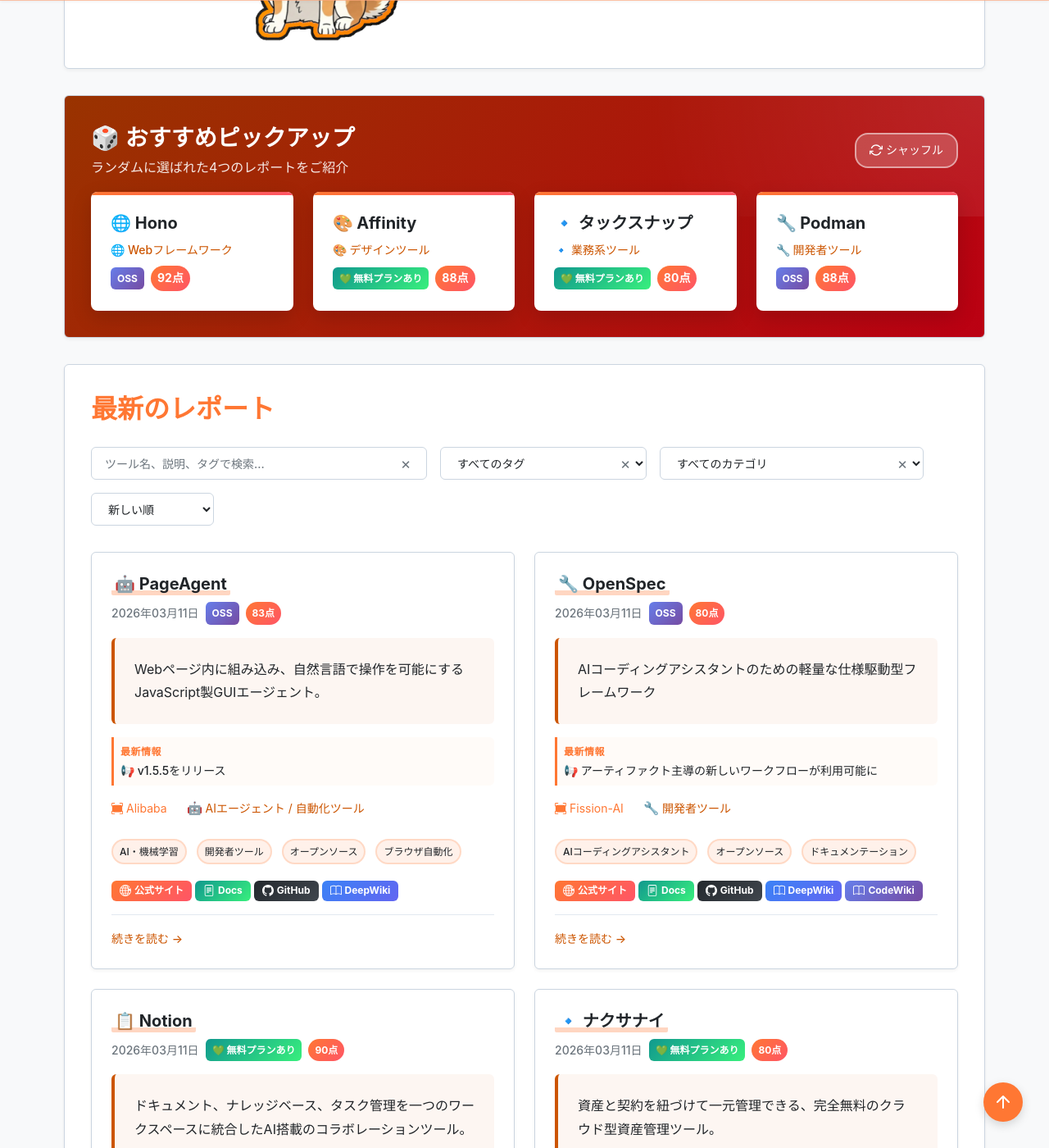
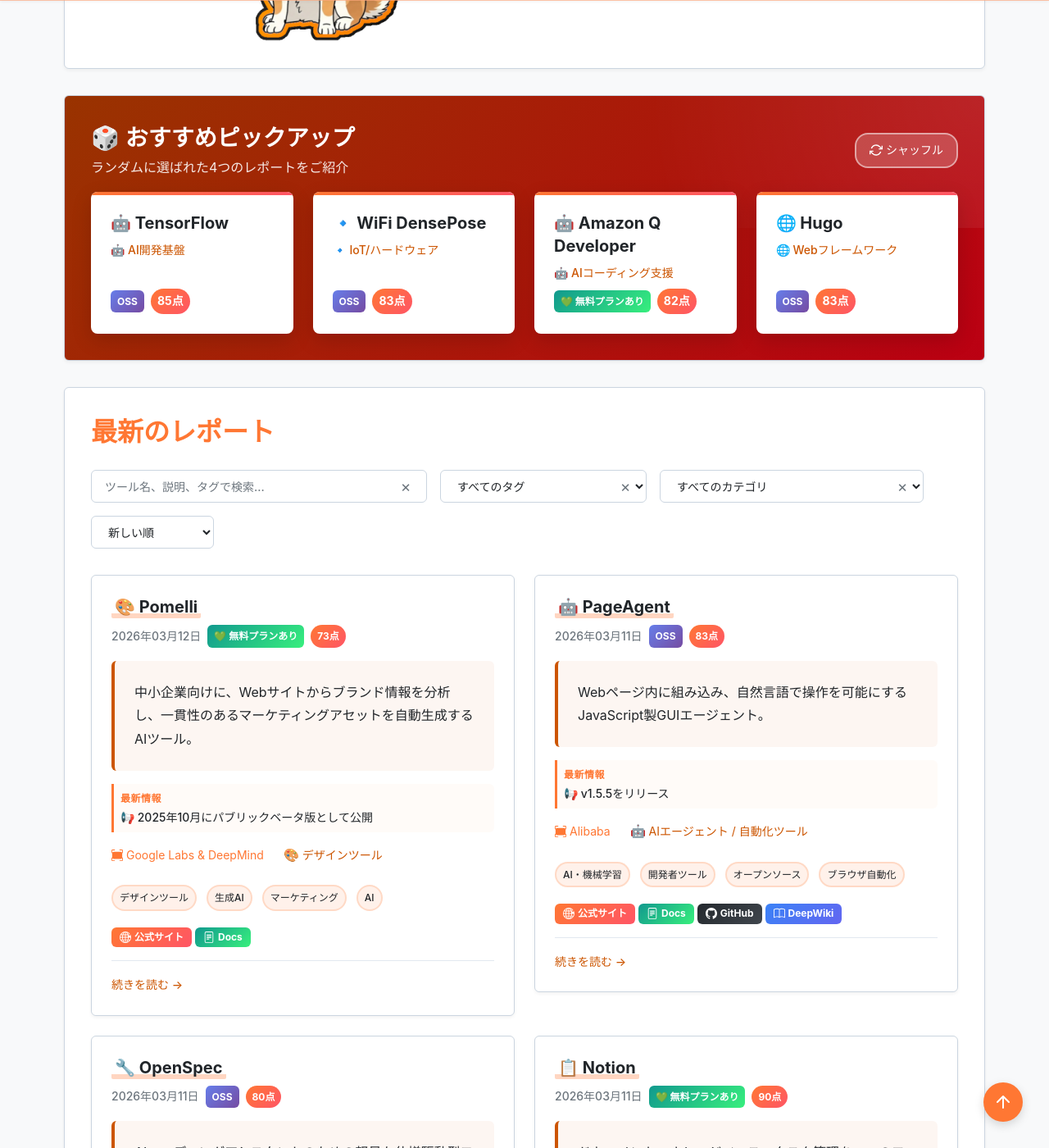
Before and after one commit to aegisfleet/tool-survey-report, a Jekyll site: the page built from index.md, in a window 1280 px wide and 1400 px high, scrolled down 401 px. Shown: the whole window at 82% size. Built offline with Jekyll 4.4.1, drawn with Linux system fonts in a browser that asks for light colours; part of the change alters nothing that is shown.

Commit message:
feat: Add Pomelli tool report (#929)
Creates a new survey report for the Google Labs & DeepMind "Pomelli" tool.
- Automatically populated 17 sections using gathered information from official site and tech media.
- Verified and established bi-directional relationship links with Canva and ChatGPT.
- Ensured category "デザインツール" follows internal standard vocabulary.
- Completed all check-links and YAML linting validations.

Co-authored-by: google-labs-jules[bot] <161369871+google-labs-jules[bot]@users.noreply.github.com>

```diff
--- a/_reports/canva.md
+++ b/_reports/canva.md
@@ -59,6 +59,7 @@ relationships:
   related_tools:
     - "Figma"
     - "GIMP"
+    - "Pomelli"
     - "Miro"
     - "Gamma"
     - "Speaker Deck"
--- a/_reports/chatgpt.md
+++ b/_reports/chatgpt.md
@@ -56,6 +56,7 @@ relationships:
   related_tools:
     - "Gemini"
     - "Claude"
+    - "Pomelli"
     - "DeepSeek"
     - "Grok"
     - "Microsoft 365 Copilot"
--- /dev/null
+++ b/_reports/pomelli.md
@@ -0,0 +1,343 @@
+---
+# === フロントマター ===
+# 【必須項目】
+title: "Pomelli 調査レポート"
+tool_name: "Pomelli"
+tool_reading: "ポメリ"
+category: "デザインツール"
+developer: "Google Labs & DeepMind"
+official_site: "https://labs.google.com/pomelli/"
+date: "2026-03-12"
+last_updated: "2026-03-12"
+tags:
+  - "デザインツール"
+  - "生成AI"
+  - "マーケティング"
+  - "AI"
+description: "中小企業向けに、Webサイトからブランド情報を分析し、一貫性のあるマーケティングアセットを自動生成するAIツール。"
+
+# 【クイックサマリー】ホーム画面のカード表示用
+quick_summary:
+  has_free_plan: true
+  is_oss: false
+  starting_price: "無料"
+  target_users:
+    - "マーケター"
+    - "中小企業"
+    - "コンテンツクリエイター"
+  latest_highlight: "2025年10月にパブリックベータ版として公開"
+  update_frequency: "高"
+
+# 【ツール評価】100点満点、基準点70点からの加減算方式
+evaluation:
+  score: 73
+  base_score: 70
+  plus_points:
+    - point: 5
+      reason: "既存のWebサイトから自動でブランドプロファイルを作成できる画期的なアプローチ"
+  minus_points:
+    - point: -2
+      reason: "まだパブリックベータ版であり、出力がテンプレート化されている場合がある"
+  summary: "中小企業のマーケティング活動を強力に支援する有望なツールだが、発展途上のベータ版である点には留意が必要。"
+
+# 【任意項目】該当するもののみ記載
+links:
+  documentation: "https://labs.google.com/pomelli/about"
+relationships:
+  parent: null
+  children: []
+  related_tools:
+    - "Canva"
+    - "ChatGPT"
+---
+
+# **Pomelli 調査レポート**
+
+## **1. 基本情報**
+
+<!--
+【ガイドライン】
+- 必須: ツール名、開発元、公式サイト、カテゴリ、概要
+- 概要は2-3文で簡潔に記述
+-->
+
+* **ツール名**: Pomelli
+* **ツールの読み方**: ポメリ
+* **開発元**: Google Labs & DeepMind
+* **公式サイト**: [https://labs.google.com/pomelli/](https://labs.google.com/pomelli/)
+* **関連リンク**:
+  * ドキュメント: [https://labs.google.com/pomelli/about](https://labs.google.com/pomelli/about)
+* **カテゴリ**: デザインツール
+* **概要**: Pomelliは、Google LabsとDeepMindが開発したAIマーケティングツールです。ユーザーのWebサイトをスキャンしてブランドのDNAプロファイルを構築し、一貫性のあるマーケティングキャンペーンとアセットを自動生成します。
+
+## **2. 目的と主な利用シーン**
+
+<!--
+【ガイドライン】
+- 3-5項目を箇条書きで記述
+- 想定利用者を具体的に記載
+-->
+
+* **解決する課題**: 専任のデザインチームやコピーライターがいない中小企業における、ブランドに一貫性のあるマーケティングアセット作成の負担軽減。
+* **想定利用者**: 中小企業、マーケティング担当者、コンテンツクリエイター。
+* **利用シーン**:
+  * ソーシャルメディア用の画像とテキストの作成
+  * 新しいマーケティングキャンペーンのアイデアのブレインストーミング
+  * ブランドのトーン＆マナーに沿った広告クリエイティブの生成
+
+## **3. 主要機能**
+
+<!--
+【ガイドライン】
+- 5-10項目の主要機能を箇条書きで記述
+- 各機能は1-2文で概要を説明
+-->
+
+* **Business DNAの作成**: Webサイトを分析し、トーンオブボイス、カラーパレット、フォント、視覚的なスタイルなどのブランドプロファイルを自動構築する。
+* **キャンペーンアイデアの提案**: 構築されたプロファイルに基づき、ビジネスに適したマーケティングキャンペーンの方向性を提案する。
+* **ブランドアセットの生成**: ソーシャル投稿、Webサイト、広告などのためのテキストや画像を自動生成し、ツール内で直接編集やダウンロードが可能。
+
+## **4. 開始手順・セットアップ**
+
+<!--
+【ガイドライン】
+- アカウント作成から「Hello World」的な最初の動作確認までの手順
+- 主要なコマンドや設定項目を記載
+-->
+
+* **前提条件**:
+  * Googleアカウント
+  * （現在はパブリックベータとして、米国、カナダ、オーストラリア、ニュージーランドなどの一部地域で提供されている）
+* **インストール/導入**:
+  * ブラウザベースのツールのため、インストールは不要。
+* **初期設定**:
+  * Googleアカウントでログインし、自社のWebサイトのURLを入力してスキャンを実行する。
+* **クイックスタート**:
+  * Webサイトのスキャン完了後、生成された「Business DNA」を確認し、提案されたキャンペーンアイデアを選択してアセット生成を開始する。
+
+## **5. 特徴・強み (Pros)**
+
+<!--
+【ガイドライン】
+- 3-5項目を箇条書きで記述
+- 競合との差別化ポイントを明確に
+-->
+
+* DeepMindのAI技術を活用し、既存のWebサイトから自動で詳細なブランドプロファイルを作成できる。
+* 手動でプロンプトを細かく調整しなくても、ブランドのトーンや視覚的スタイルの一貫性を保ったコンテンツが生成される。
+* 外部のクリエイティブサポートに依存せず、社内で迅速にマーケティングアセットを作成できる。
+
+## **6. 弱み・注意点 (Cons)**
+
+<!--
+【ガイドライン】
+- 3-5項目を箇条書きで記述
+- 日本語対応の状況は必ず含める
+-->
+
+* まだ初期のパブリックベータ版であるため、生成されるコンテンツがテンプレート化されているように感じられる場合がある。
+* 対象地域が限定的であり、現時点では日本語対応が完全でない可能性がある。
+* 詳細なデザインのカスタマイズにおいては、CanvaやAdobe Expressなどの専用デザインツールに劣る。
+
+## **7. 料金プラン**
+
+<!--
+【ガイドライン】
+- 表形式で整理することを推奨
+- 最新の料金情報であることを確認
+- 価格は通貨を明記（例: $10/月、¥1,000/月）
+-->
+
+| プラン名 | 料金 | 主な特徴 |
+|---------|------|---------|
+| **ベータ版** | 無料 | パブリックベータ期間中は無料で利用可能（機能制限の詳細などは随時更新） |
+
+* **課金体系**: 現時点ではパブリックベータ版として無料提供。
+* **無料トライアル**: ベータ版のため無料で利用可能。
+
+## **8. 導入実績・事例**
+
+<!--
+【ガイドライン】
+- 具体的な企業名を3-5社挙げる
+- 導入事例がない場合は「公開事例なし。ただし、〜の分野での利用が報告されている」等
+-->
+
+* **導入企業**: 現時点では早期のパブリックベータ版であり、具体的な導入企業名は公開されていない。
+* **導入事例**: 中小企業において、マーケティングキャンペーンのアイデア出しやソーシャルメディア用アセットの迅速な作成に活用されている。
+* **対象業界**: 専任のマーケティングチームを持たない中小企業全般。
+
+## **9. サポート体制**
+
+<!--
+【ガイドライン】
+- ドキュメント、コミュニティ、公式サポートの3項目を必ず含める
+- URLがあれば記載
+-->
+
+* **ドキュメント**: Google LabsのヘルプページやAboutページが提供されている。
+* **コミュニティ**: Redditなどでユーザーがフィードバックを共有している。
+* **公式サポート**: パブリックベータ版であるため、Googleからのフィードバックチャネルが主なサポートとなる。
+
+## **10. エコシステムと連携**
+
+<!--
+【ガイドライン】
+- API、外部連携、技術スタックとの相性を包括的に記述
+-->
+
+### **10.1 API・外部サービス連携**
+
+<!--
+【ガイドライン】
+- APIの有無と公開状況を明記
+- 主要連携サービスを5-10個リストアップ
+-->
+
+* **API**: 現在のところ、公開されたAPIは提供されていない。
+* **外部サービス連携**: 主にスタンドアロンのWebアプリケーションとして動作し、生成されたアセットはダウンロードして各プラットフォームで使用する。
+
+### **10.2 技術スタックとの相性**
+
+<!--
+【ガイドライン】
+- 主要なフレームワークや言語との相性を表形式で整理
+- 相性: ◎ (非常に良い), ◯ (良い), △ (工夫が必要/一部非対応), × (非推奨)
+-->
+
+| 技術スタック | 相性 | メリット・推奨理由 | 懸念点・注意点 |
+|:---|:---:|:---|:---|
+| **各種SNS (Instagram, Facebook等)** | ◯ | 生成されたアセットをそのまま投稿可能 | 自動投稿機能などは現時点ではない |
+| **Webサイトビルダー** | ◯ | サイトとトーンを合わせた素材をダウンロードして利用可能 | 直接の連携プラグインは未提供 |
+
+## **11. セキュリティとコンプライアンス**
+
+<!--
+【ガイドライン】
+- 認証、データ管理、準拠規格の3項目を必ず調査
+- 情報が見つからない場合は「公式サイトで公開されていない。問い合わせが必要。」と記載
+- 「不明」「見つからず」のみの記載は避ける
+-->
+
+* **認証**: GoogleアカウントによるSSO。
+* **データ管理**: Googleの標準的なプライバシーポリシーと利用規約に準拠。入力されたデータはモデルの改善に使用される可能性がある。
+* **準拠規格**: Google Labsの実験的ツールとしてのポリシーに準拠。
+
+## **12. 操作性 (UI/UX) と学習コスト**
+
+<!--
+【ガイドライン】
+- 実際の使用感や、類似ツールとの比較を含める
+-->
+
+* **UI/UX**: Googleのクリーンで直感的なインターフェースを採用。URLを入力するだけで分析が始まるシンプルな設計。
+* **学習コスト**: プロンプトエンジニアリングの専門知識が不要であり、非常に低い。
+
+## **13. ベストプラクティス**
+
+<!--
+【ガイドライン】
+- ツールを効果的に活用するための推奨事項や、避けるべきアンチパターンを記述
+- 公式ドキュメントのBest Practicesや、熟練エンジニアの知見を参考にする
+-->
+
+* **効果的な活用法 (Modern Practices)**:
+  * 一からアイデアを考えるのではなく、Pomelliの提案をベースにブレインストーミングを行う。
+  * 生成されたアセットのテキストや画像をツール内で微調整し、よりブランドに合った形に仕上げる。
+* **陥りやすい罠 (Antipatterns)**:
+  * 生成されたコンテンツをそのまま無編集で公開すること（テンプレート化された印象を与える可能性がある）。
+  * 非常に複雑なデザインや細かなレイアウト調整をPomelliのみで完結させようとすること。
+
+## **14. ユーザーの声（レビュー分析）**
+
+<!--
+【ガイドライン】
+- 必須調査サイト: G2, Capterra, ITreview（日本語レビュー）のうち該当するもの
+- 追加調査サイト: App Store, Google Play, X(Twitter), Reddit等
+- 総合評価スコアがあれば必ず記載
+- ポジティブ・ネガティブ各3項目以上
+-->
+
+* **調査対象**: Reddit, Tech Media
+* **総合評価**: 評価サイトにスコアはまだ登録されていない
+* **ポジティブな評価**:
+  * 「URLを入力するだけで、フォント、色、トーンなどの情報を抽出し、一貫したマーケティングアセットを数秒で作成できるのは魅力的」
+* **ネガティブな評価 / 改善要望**:
+  * 「技術的には素晴らしいが、出力される結果がまだ『テンプレート化』されているように感じられる」
+* **特徴的なユースケース**:
+  * WebサイトのURLを入力するだけで、一貫性のあるブランドトーンのマーケティングアイデアを得るために使用される。
+
+## **15. 直近半年のアップデート情報**
+
+<!--
+【ガイドライン】
+- 日付の降順（新しいものが上）
+- 3-10項目をリストアップ
+- 各項目に日付と概要を含める
+- **情報源の優先順位**:
+  1. GitHubリポジトリの `CHANGELOG.md`
+  2. GitHub Releases
+  3. 公式ブログ / ニュース
+- 情報源のURLを記載
+-->
+
+* **2025-10-29**: 米国、カナダ、オーストラリア、ニュージーランドなどでパブリックベータ版として公開。
+
+(出典: [Search Engine Journal](https://www.searchenginejournal.com/google-labs-deepmind-launch-pomelli-ai-marketing-tool/559569/) )
+
+## **16. 類似ツールとの比較**
+
+<!--
+【ガイドライン】
+- 3-5個の類似ツールと比較
+- **機能比較表（星取表）**と**詳細比較**の2つの観点で記述する
+-->
+
+### **16.1 機能比較表 (星取表)**
+
+<!--
+【記載ルール】
+- 縦軸に主要機能、横軸にツールを配置
+- 記号の意味:
+  - ◎: 非常に優れている / カタログスペック以上の機能 / 独自強み
+  - ◯: 対応している / 標準的な機能
+  - △: 一部対応 / 制限あり / アドオンが必要
+  - ×: 非対応
+  - -: 不明 / 該当なし
+- 中立性を保つため、比較対象のツールが得意とする機能も平等にリストアップすること
+-->
+
+| 機能カテゴリ | 機能項目 | 本ツール | Canva | ChatGPT |
+|:---:|:---|:---:|:---:|:---:|
+| **基本機能** | アセット生成 | ◯<br><small>一貫したデザイン生成</small> | ◎<br><small>豊富なテンプレート</small> | ◯<br><small>DALL-Eによる画像生成</small> |
+| **カテゴリ特定** | ブランドDNA抽出 | ◎<br><small>URLからの自動抽出に特化</small> | ◯<br><small>ブランドキットの手動設定</small> | △<br><small>プロンプトで指定が必要</small> |
+| **エンタープライズ** | SSO | ◯<br><small>Googleアカウント連携</small> | ◯<br><small>対応</small> | ◯<br><small>対応</small> |
+| **非機能要件** | 日本語対応 | △<br><small>ベータ版のため制限あり</small> | ◎<br><small>完全対応</small> | ◎<br><small>完全対応</small> |
+
+### **16.2 詳細比較**
+
+<!--
+【ガイドライン】
+- 定性的な違いや、どのようなユーザーに向いているかを記述
+-->
+
+| ツール名 | 特徴 | 強み | 弱み | 選択肢となるケース |
+|---------|------|------|------|------------------|
+| **本ツール** | URLからブランドDNAを自動抽出しアセットを生成 | 初期設定の手間が不要、一貫性のある提案 | ベータ版で機能や地域に制限あり | 専任のデザイナーがおらず、素早くブランドの一貫性を持ったコンテンツを作りたい場合 |
+| **Canva** | 豊富なテンプレートを備えたデザインプラットフォーム | 圧倒的な素材数とデザインの自由度 | ブランドキットの初期設定が必要 | 本格的なデザイン作成や、多様なフォーマットのコンテンツを作成したい場合 |
+| **ChatGPT** | 汎用的なLLMによるテキスト・画像生成 | 柔軟な対話によるアイデア出しと生成 | ブランドの一貫性を保つには高度なプロンプトが必要 | ゼロからのテキスト作成や、特定の要件に基づいた画像生成を行いたい場合 |
+
+## **17. 総評**
+
+<!--
+【ガイドライン】
+- 総合評価、推奨チーム、選択ポイントの3項目を必ず含める
+- 客観的で中立的な評価を心がける
+-->
+
+* **総合的な評価**:
+  * Pomelliは、デザインやコピーライティングの専門知識がない中小企業にとって、ブランドの一貫性を保ちながらマーケティングアセットを作成できる画期的なアプローチを提供している。まだテンプレート感が残るものの、URLからの「Business DNA」自動抽出は非常に強力。
+* **推奨されるチームやプロジェクト**:
+  * 専任のマーケティングチームを持たない中小企業、スタートアップ、個人事業主。
+* **選択時のポイント**:
+  * 初期設定の手間を省き、素早く自社のブランドトーンに合ったキャンペーンアイデアやアセットを作成したい場合はPomelli。より複雑なデザイン調整や豊富なテンプレートが必要な場合はCanvaなどの専用デザインツールと使い分けるのが良い。
```
